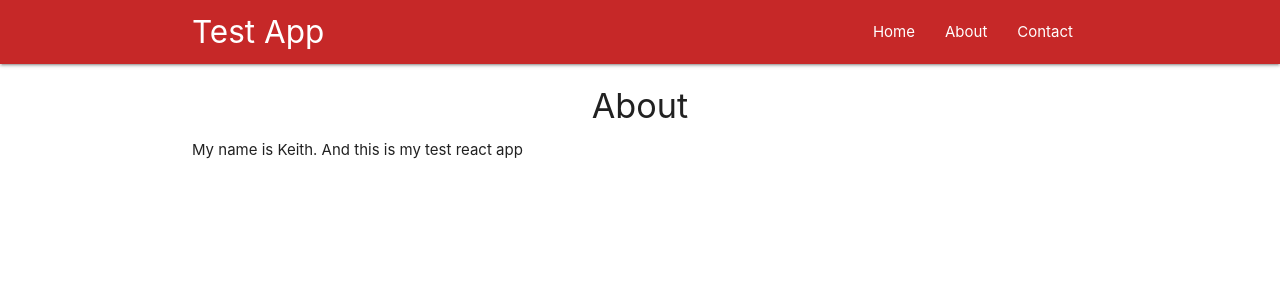
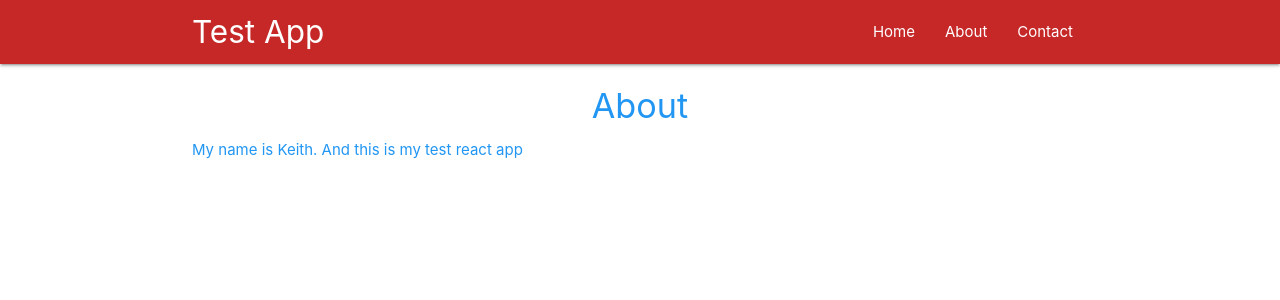
Before and after one commit to KeithChasen/react-test-app-next, a React (Create React App) app: page /about in a window 1280 px wide. Shown: the top 300 px of the page. Built offline with nearby package versions, Linux system fonts and the light colour scheme.

Commit message:
higher order component Rainbow for about page

```diff
--- a/src/components/About.js
+++ b/src/components/About.js
@@ -1,4 +1,5 @@
 import React from 'react'
+import Rainbow from '../hoc/Rainbow'
 
 const About = () => {
     return(
@@ -11,4 +12,4 @@
     )
 }
 
-export default About
+export default Rainbow(About)
--- /dev/null
+++ b/src/hoc/Rainbow.js
@@ -0,0 +1,18 @@
+import React from 'react'
+
+const Rainbow = (WrappedComponent) => {
+
+    const colours = ['red', 'blue', 'green', 'pink', 'yellow', 'orange']
+    const randomColour = colours[Math.floor(Math.random() * (colours.length -1))]
+    const className = `${randomColour}-text`
+
+    return (props) => {
+        return (
+            <div className={className}>
+                <WrappedComponent {...props} />
+            </div>
+        )
+    }
+}
+
+export default Rainbow
```
